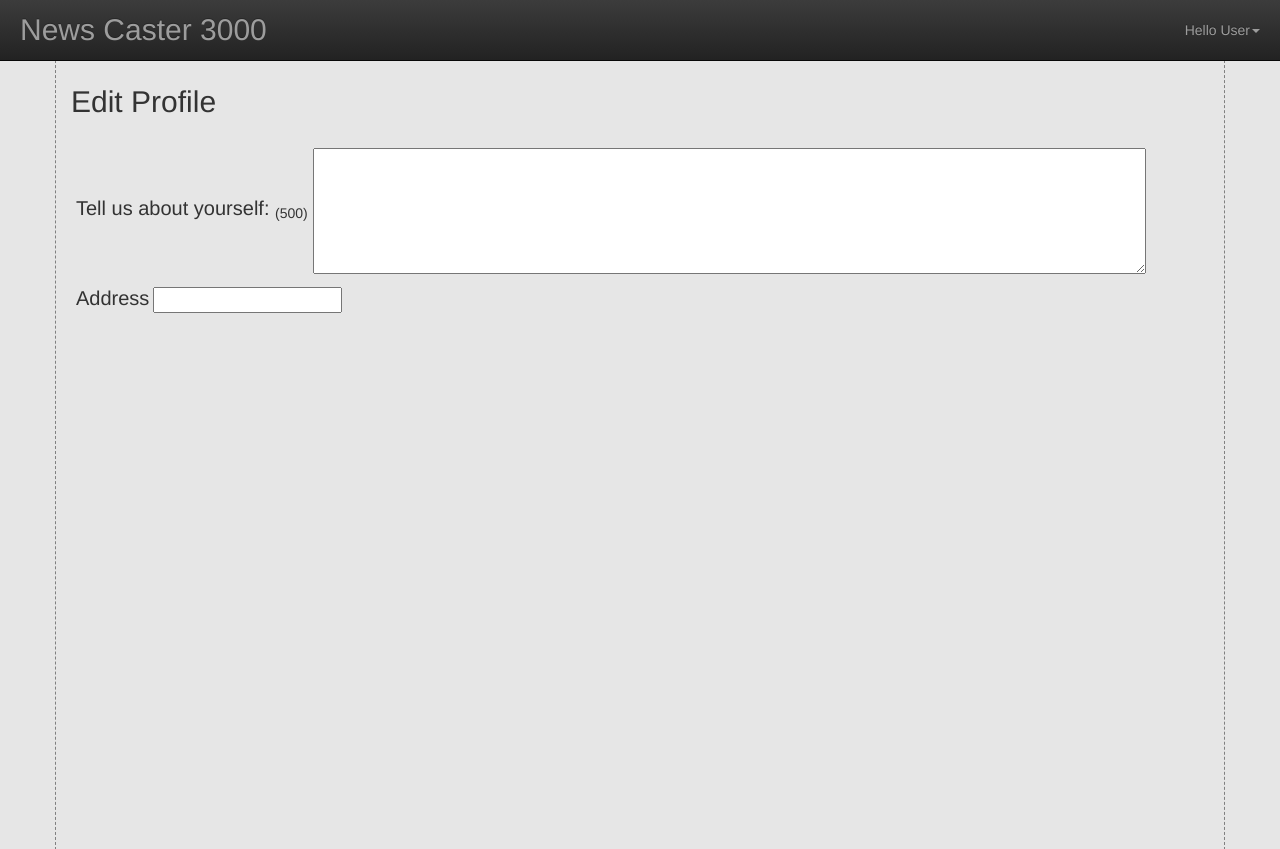
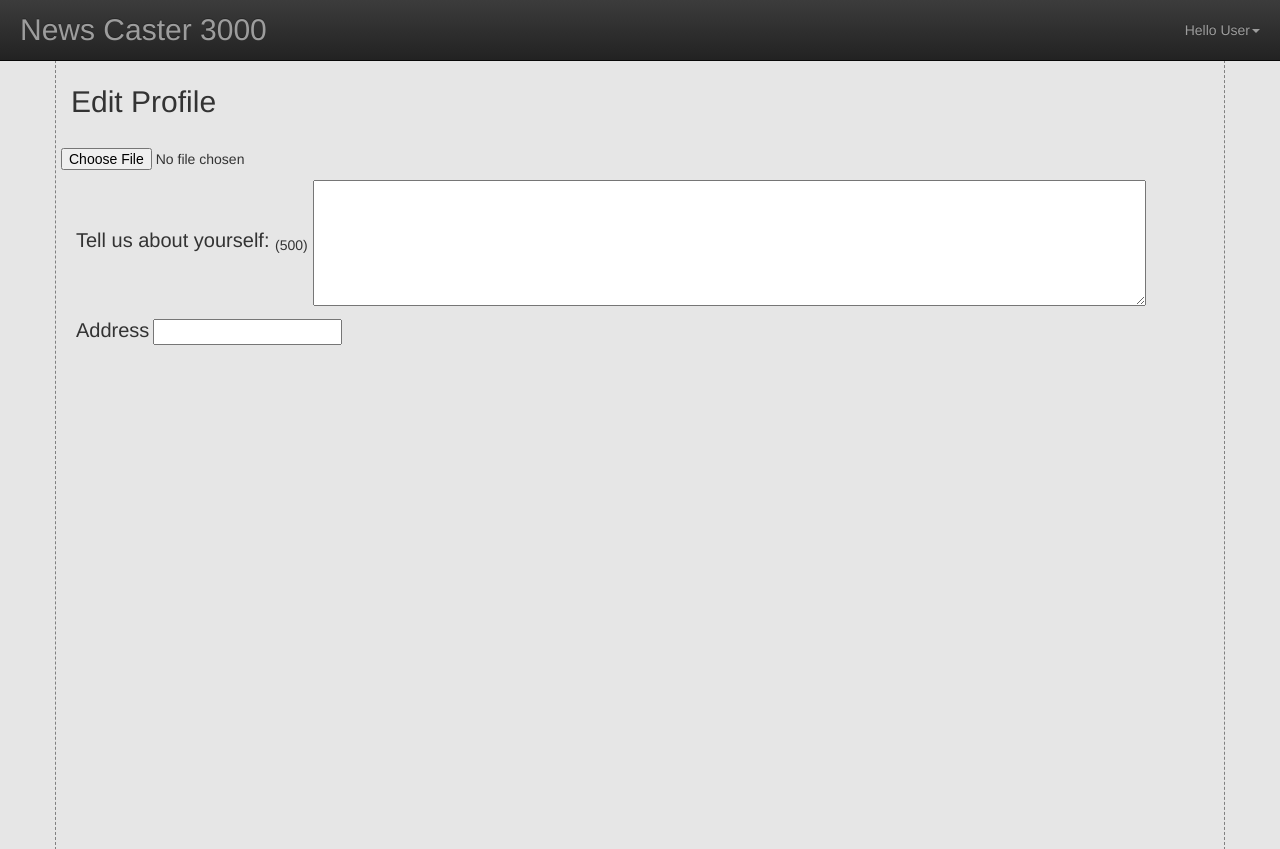
Before and after one commit to gfawcett22/WebProgrammingProject, a PHP site: page /editProfile.php in a window 1280 px wide. Shown: the top 849 px of the page. Run offline with PHP 8.4, Linux system fonts and the light colour scheme.

Commit message:
looking into adding profile pix

```diff
--- a/editProfile.php
+++ b/editProfile.php
@@ -28,10 +28,14 @@
 </head>
 <body>
 <?php include 'indexHeader.php'; ?>
-<form id='profile'>
+<form id='profile' method="post" enctype="multipart/form-data">
   <div id='centeredDiv' class='container'>
     <div class='row'>
       <h2 class='title'>Edit Profile</h2>
+    </div>
+    <div class='row'>
+      <img id='profilePic'>
+      <input type='file' id='picUpload' name='picUpload'>
     </div>
     <div class='row midAlign'>
       <span class='text'>Tell us about yourself: <sub class='counter'></sub> </span>
```
